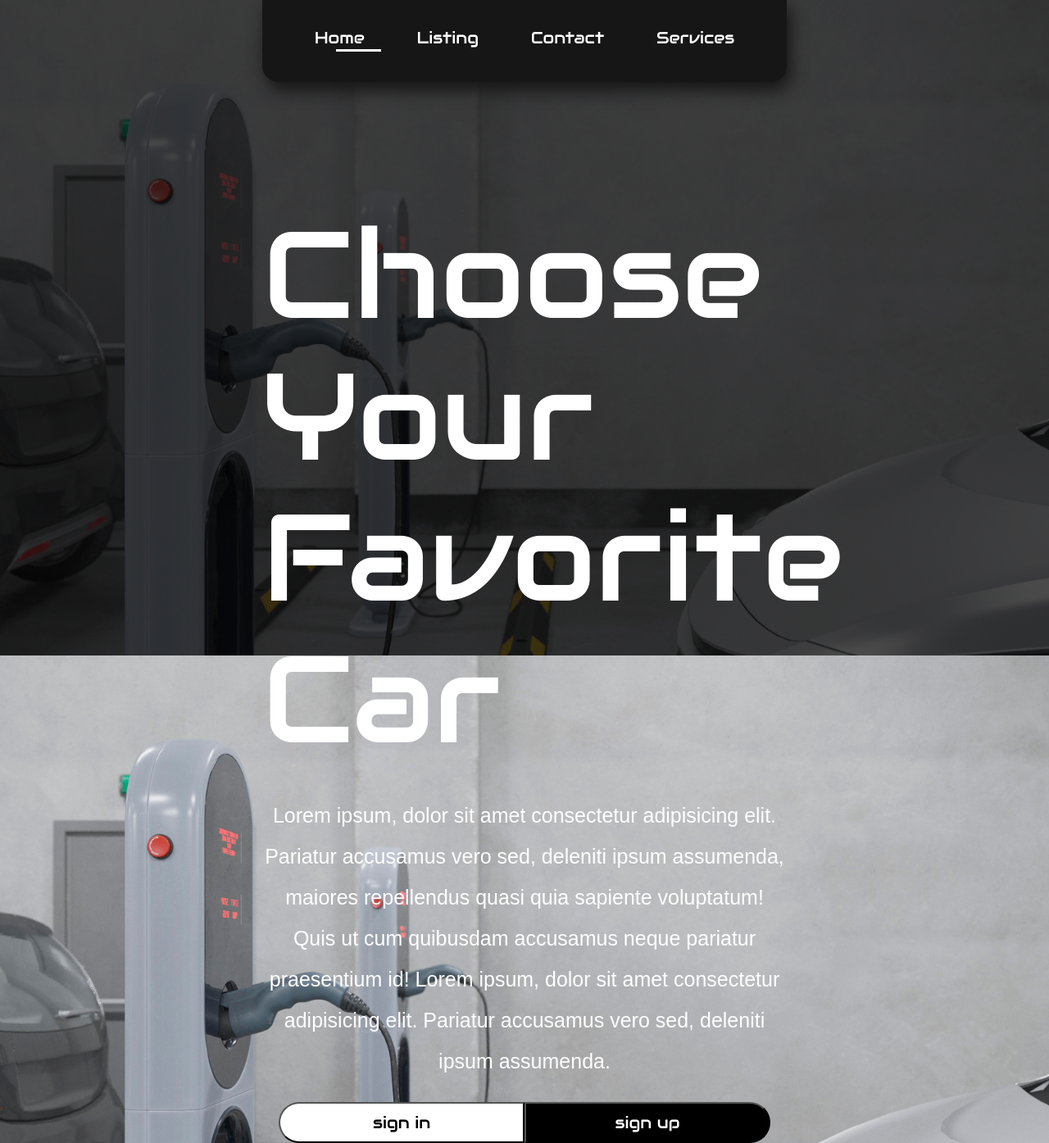
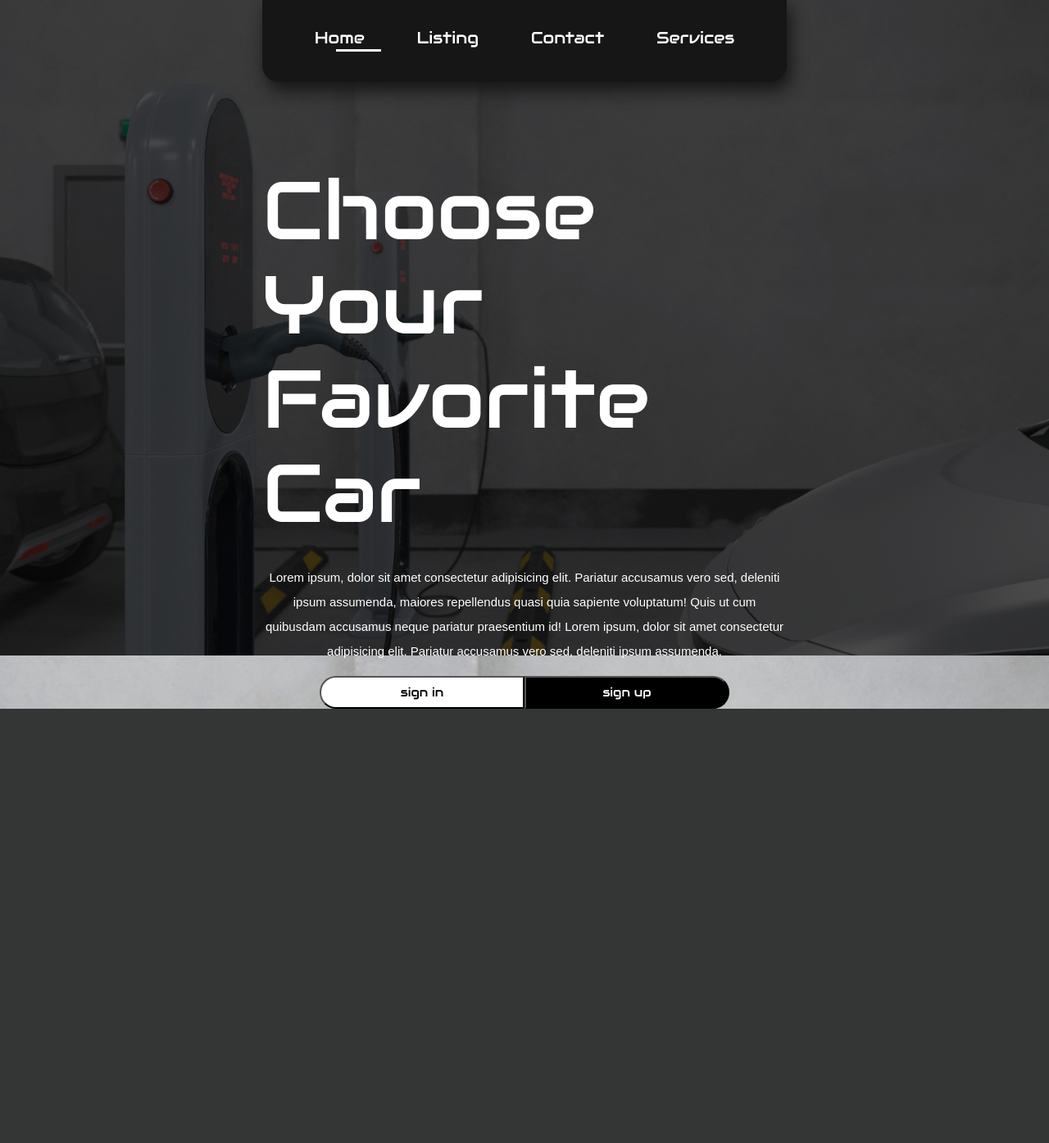
Before and after one commit to ahmniab/web_project, a PHP site: page / in a window 1280 px wide. Shown: the whole page at 82% size. After the commit the page ends 865 px from the top, so only its background shows below. Run offline with PHP 8.4, Linux system fonts and the light colour scheme.

Commit message:
home fixid

```diff
--- a/css/home.css
+++ b/css/home.css
@@ -106,7 +106,7 @@ nav ul li:hover a::after {
 .container>:nth-child(2)>p:first-child {
     margin-bottom: 30px;
     font-family: 'Audiowide', Arial, cursive;
-    font-size: 150px;
+    font-size: 100px;
     text-transform: capitalize;
 
 
@@ -114,7 +114,7 @@ nav ul li:hover a::after {
 
 .container>:nth-child(2)>p:nth-child(2) {
     font-family: sans-serif;
-    font-size: 25px;
+    font-size: 15px;
     text-align: center;
     line-height: 2;
 
@@ -124,12 +124,12 @@ nav ul li:hover a::after {
     display: flex;
     justify-content: center;
     font-family: 'Audiowide', Arial, cursive;
-    font-size: 20px;
+    font-size: 15px;
 }
 
 .container>:nth-child(3)>a:first-child button {
-    width: 300px;
-    height: 50px;
+    width: 250px;
+    height: 40px;
     border-bottom-left-radius: 30px;
     border-top-left-radius: 30px;
     background-color: white;
@@ -143,8 +143,8 @@ nav ul li:hover a::after {
 
 .container>:nth-child(3)>a:last-child button {
 
-    width: 300px;
-    height: 50px;
+    width: 250px;
+    height: 40px;
     border-bottom-right-radius: 30px;
     border-top-right-radius: 30px;
     color: white;
```
